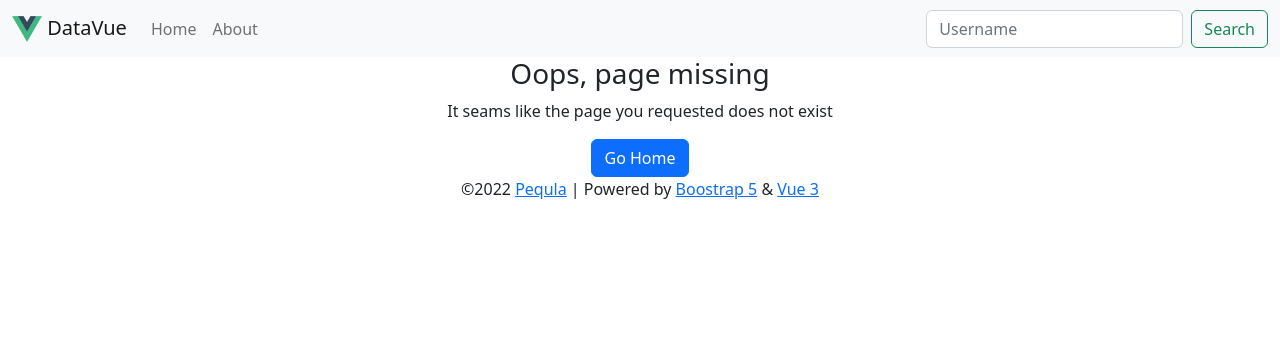
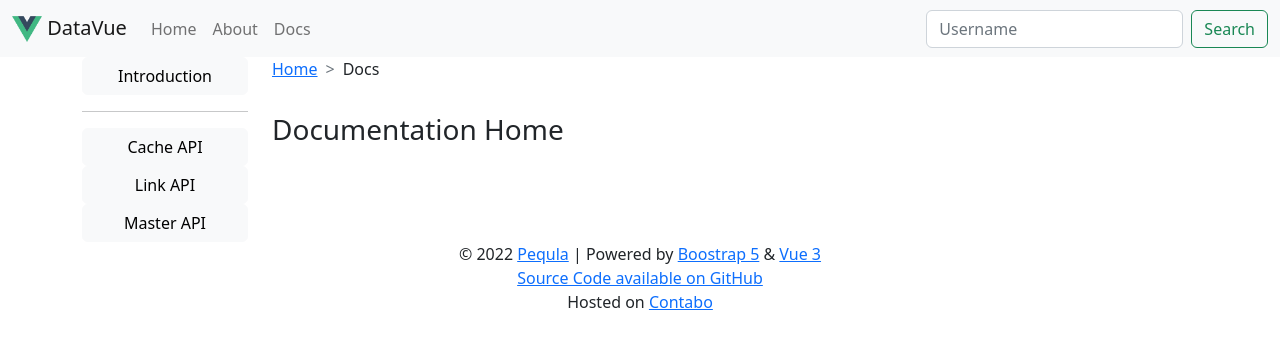
Before and after one commit to Pequla/data-vue, a Vue app: page /docs in a window 1280 px wide. Shown: the top 346 px of the page. Built offline with nearby package versions, Linux system fonts and the light colour scheme.

Commit message:
Add documentation

```diff
--- a/src/App.vue
+++ b/src/App.vue
@@ -17,6 +17,9 @@
           <li class="nav-item">
             <router-link class="nav-link" aria-current="page" to="/about">About</router-link>
           </li>
+          <li class="nav-item">
+            <router-link class="nav-link" aria-current="page" to="/docs">Docs</router-link>
+          </li>
         </ul>
         <div class="d-flex">
           <input class="form-control me-2" type="search" placeholder="Username" aria-label="Username" v-model="lookup">
@@ -28,8 +31,10 @@
   <div class="container">
     <router-view />
     <footer class="text-center">
-      <p>&copy;{{ year }} <a href="https://github.com/Pequla">Pequla</a> | Powered by <a
+      <p class="m-0 p-0">&copy; {{ year }} <a href="https://github.com/Pequla">Pequla</a> | Powered by <a
           href="https://getbootstrap.com/">Boostrap 5</a> & <a href="https://vuejs.org/">Vue 3</a></p>
+      <p class="m-0 p-0"><a href="https://github.com/Pequla/data-vue">Source Code available on GitHub</a></p>
+      <p class="m-0 p-0">Hosted on <a href="https://contabo.com/en/vps/">Contabo</a></p>
     </footer>
   </div>
 </template>
@@ -43,7 +48,7 @@ const router = useRouter();
 
 const lookup = ref(null);
 const search = () => {
-  if (lookup.value === "" || lookup.value===null) return;
+  if (lookup.value === "" || lookup.value === null) return;
   if (lookup.value.includes(" ")) return;
   router.push('/search/' + lookup.value);
   lookup.value = null;
--- a/src/router/index.js
+++ b/src/router/index.js
@@ -4,6 +4,11 @@ import DataView from '../views/DataView.vue'
 import GuildView from '../views/GuildView.vue'
 import UserView from '../views/UserView.vue'
 import SearchView from '../views/SearchView.vue'
+import DocsView from '../views/docs/DocsView.vue'
+import IntroView from '../views/docs/IntroView.vue'
+import CacheView from '../views/docs/CacheView.vue'
+import LinkView from '../views/docs/LinkView.vue'
+import MasterView from '../views/docs/MasterView.vue'
 import NotFoundView from '../views/NotFoundView.vue'
 
 const routes = [
@@ -51,6 +56,32 @@ const routes = [
     params: true
   },
   {
+    path: '/docs',
+    name: 'Docs',
+    component: DocsView,
+    meta: {
+      title: 'Docs'
+    },
+    children: [
+      {
+        path: '',
+        component: IntroView,
+      },
+      {
+        path: 'cache',
+        component: CacheView,
+      },
+      {
+        path: 'link',
+        component: LinkView,
+      },
+      {
+        path: 'master',
+        component: MasterView,
+      }
+    ]
+  },
+  {
     path: '/:catchAll(.*)',
     name: 'NotFound',
     component: NotFoundView,
--- /dev/null
+++ b/src/views/docs/CacheView.vue
@@ -0,0 +1,10 @@
+<template>
+    <div class="cache">
+        <Breadcrumb :crumbs="['Docs', 'Cache']"></Breadcrumb>
+        <h3>Cache API Documentation</h3>
+    </div>
+</template>
+
+<script setup>
+import Breadcrumb from '@/components/Breadcrumb.vue';
+</script>
--- /dev/null
+++ b/src/views/docs/DocsView.vue
@@ -0,0 +1,20 @@
+<template>
+    <div class="docs">
+        <div class="row">
+            <div class="col-2">
+                <router-link to="/docs" class="btn btn-light w-100">Introduction</router-link>
+                <hr />
+                <router-link to="/docs/cache" class="btn btn-light w-100">Cache API</router-link>
+                <router-link to="/docs/link" class="btn btn-light w-100">Link API</router-link>
+                <router-link to="/docs/master" class="btn btn-light w-100">Master API</router-link>
+            </div>
+            <div class="col-10">
+                <router-view></router-view>
+            </div>
+        </div>
+    </div>
+</template>
+
+<script setup>
+
+</script>
--- /dev/null
+++ b/src/views/docs/IntroView.vue
@@ -0,0 +1,10 @@
+<template>
+    <div class="intro">
+        <Breadcrumb :crumbs="['Docs']"></Breadcrumb>
+        <h3>Documentation Home</h3>
+    </div>
+</template>
+
+<script setup>
+import Breadcrumb from '@/components/Breadcrumb.vue';
+</script>
--- /dev/null
+++ b/src/views/docs/LinkView.vue
@@ -0,0 +1,10 @@
+<template>
+    <div class="cache">
+        <Breadcrumb :crumbs="['Docs', 'Link']"></Breadcrumb>
+        <h3>Link API Documentation</h3>
+    </div>
+</template>
+
+<script setup>
+import Breadcrumb from '@/components/Breadcrumb.vue';
+</script>
--- /dev/null
+++ b/src/views/docs/MasterView.vue
@@ -0,0 +1,10 @@
+<template>
+    <div class="cache">
+        <Breadcrumb :crumbs="['Docs', 'Master']"></Breadcrumb>
+        <h3>Master API Documentation</h3>
+    </div>
+</template>
+
+<script setup>
+import Breadcrumb from '@/components/Breadcrumb.vue';
+</script>
```
